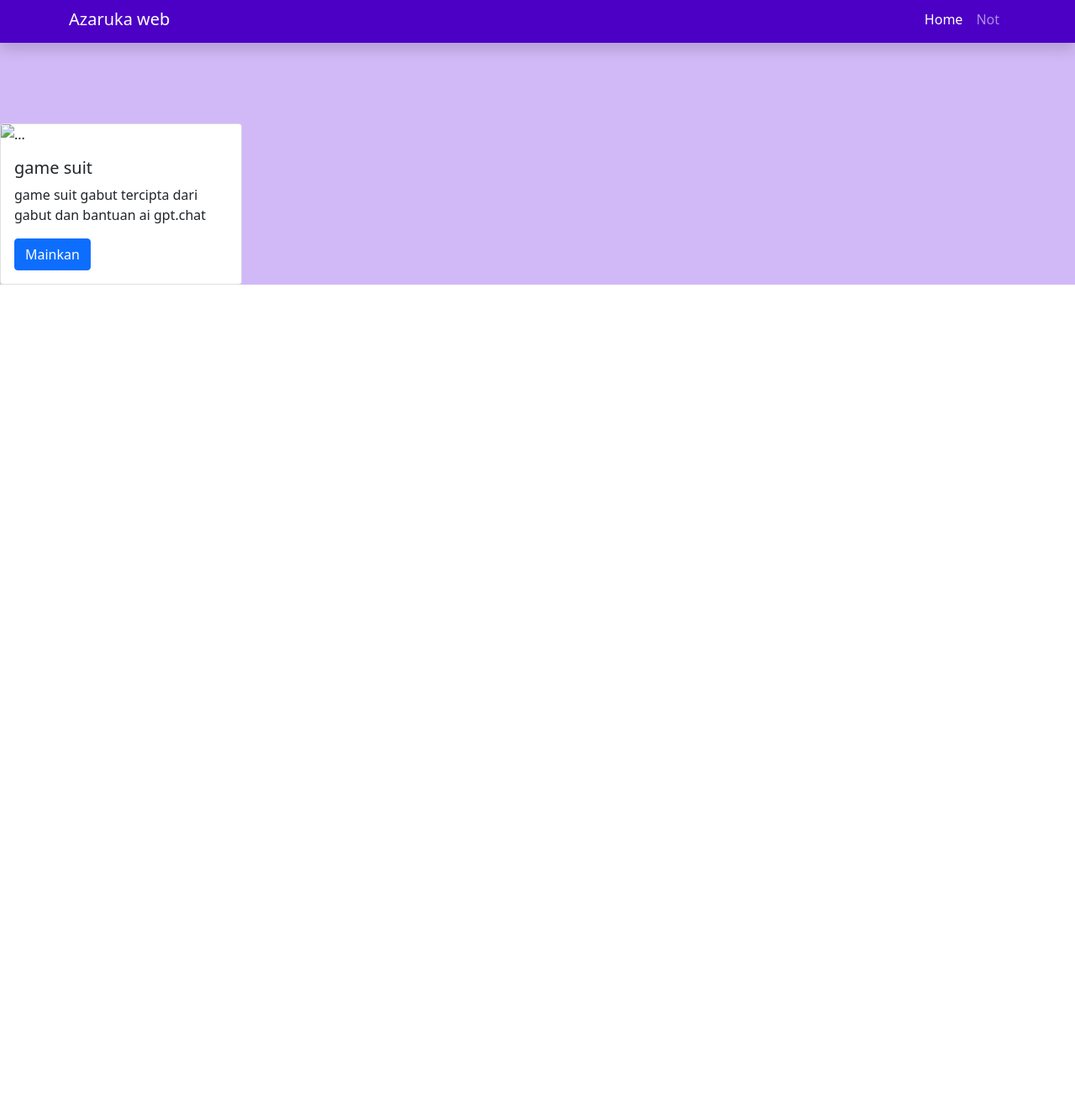
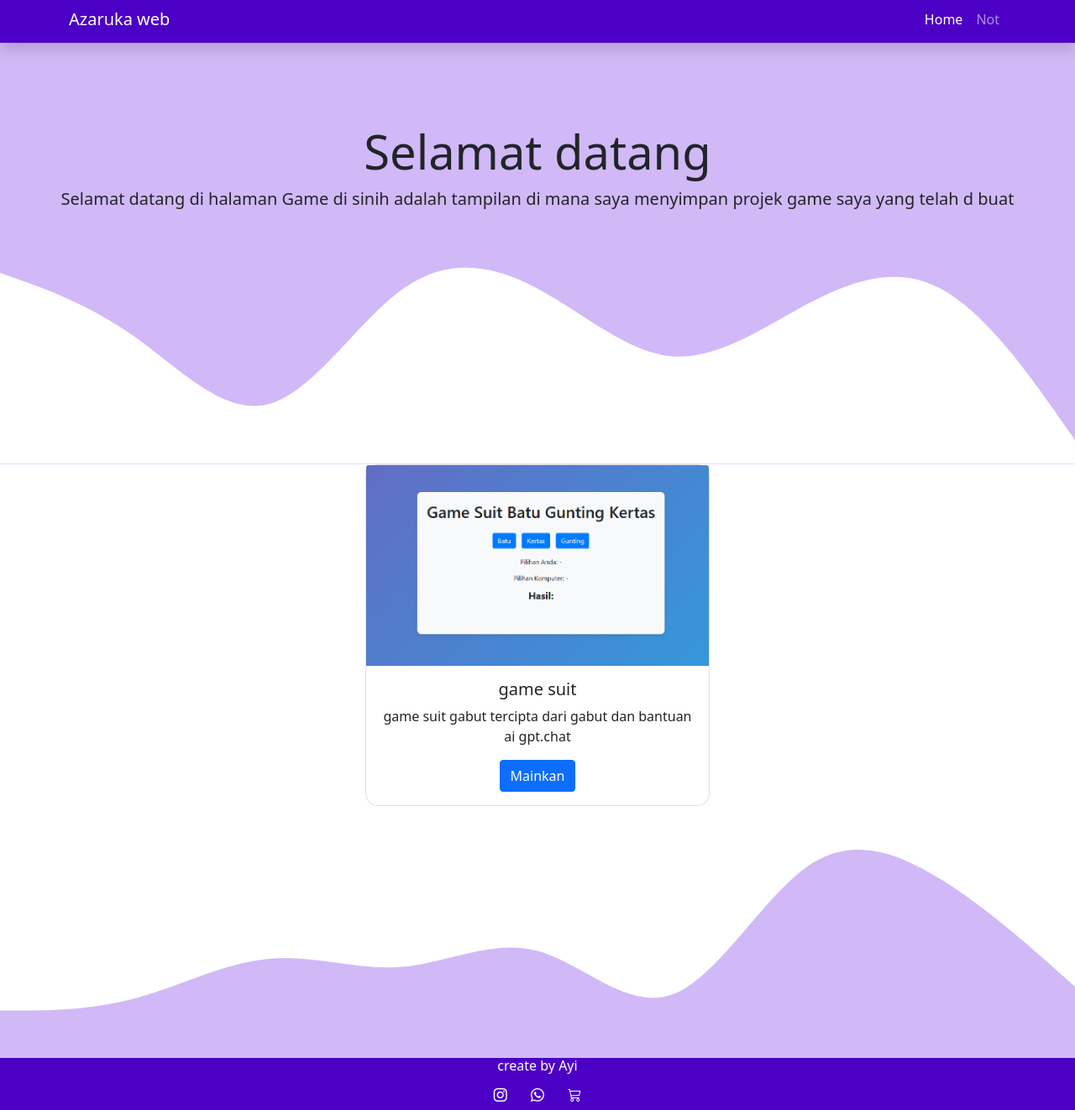
Before and after one commit to QAI13/Azaruka, a plain HTML site: page Game.html in a window 1280 px wide. Shown: the part 5-1327 px from the top of the page at 84% size. Before the commit the page ends 800 px from the top, so only its background shows below. Drawn offline with nearby package versions, Linux system fonts and the light colour scheme.

Commit message:
perbaikan menyeluruh

```diff
--- a/Game.html
+++ b/Game.html
@@ -4,9 +4,12 @@
     <!-- Required meta tags -->
     <meta charset="utf-8" />
     <meta name="viewport" content="width=device-width, initial-scale=1" />
+<!-- boostrap css -->
+    <link href="https://cdn.jsdelivr.net/npm/bootstrap@5.0.2/dist/css/bootstrap.min.css" rel="stylesheet" integrity="sha384-EVSTQN3/azprG1Anm3QDgpJLIm9Nao0Yz1ztcQTwFspd3yD65VohhpuuCOmLASjC" crossorigin="anonymous" />
 
-    <!-- Bootstrap CSS -->
-    <link href="https://cdn.jsdelivr.net/npm/bootstrap@5.0.2/dist/css/bootstrap.min.css" rel="stylesheet" integrity="sha384-EVSTQN3/azprG1Anm3QDgpJLIm9Nao0Yz1ztcQTwFspd3yD65VohhpuuCOmLASjC" crossorigin="anonymous" />
+  <!-- CSS ICON -->
+  <link rel="stylesheet" href="https://cdn.jsdelivr.net/npm/bootstrap-icons@1.10.5/font/bootstrap-icons.css">
+  <!-- ahir icon -->
 
     <!-- my css -->
     <link rel="stylesheet" href="stylesheet.css" />
@@ -39,17 +42,49 @@
     </nav>
 
     <!-- AKHIR NAVBAR -->
+
     <!-- jumbo -->
     <section class="jumbotron">
-      <div class="card" style="width: 18rem;">
-        <img src="..." class="card-img-top" alt="...">
+    <div style="text-align: center;">
+      <h1 class="display-4">Selamat datang</h1>
+      <p class="lead">Selamat datang di halaman Game di sinih adalah tampilan di mana saya menyimpan projek game saya yang telah d buat</p>
+
+    </div>
+    <svg xmlns="http://www.w3.org/2000/svg" viewBox="0 0 1440 320"><path fill="#ffffff" fill-opacity="1" d="M0,64L30,74.7C60,85,120,107,180,149.3C240,192,300,256,360,240C420,224,480,128,540,85.3C600,43,660,53,720,85.3C780,117,840,171,900,176C960,181,1020,139,1080,106.7C1140,75,1200,53,1260,85.3C1320,117,1380,203,1410,245.3L1440,288L1440,320L1410,320C1380,320,1320,320,1260,320C1200,320,1140,320,1080,320C1020,320,960,320,900,320C840,320,780,320,720,320C660,320,600,320,540,320C480,320,420,320,360,320C300,320,240,320,180,320C120,320,60,320,30,320L0,320Z"></path></svg>
+    </section>
+
+    <!-- akhir jumbo -->
+<!-- tampilan game -->
+<div id="tampilan">
+  <div  class="row justify-content-center">
+    <div class="col-md-4 mb-3 text-center ">
+      <div class="card">
+        <img src="IMG/6.jpg" class="card-img-top" alt="Game pertama">
         <div class="card-body">
           <h5 class="card-title">game suit</h5>
           <p class="card-text">game suit gabut tercipta dari gabut dan bantuan ai gpt.chat</p>
           <a href="game/Gs.html" class="btn btn-primary">Mainkan</a>
         </div>
       </div>
-    </section>
-    <!-- akhir jumbo -->
+    </div>
+  </div>
+</div>
+<!-- akhir tampilan -->
+<svg xmlns="http://www.w3.org/2000/svg" viewBox="0 0 1440 320"><path fill="#b893f3a4" fill-opacity="1" d="M0,256L30,256C60,256,120,256,180,240C240,224,300,192,360,186.7C420,181,480,203,540,197.3C600,192,660,160,720,176C780,192,840,256,900,234.7C960,213,1020,107,1080,64C1140,21,1200,43,1260,80C1320,117,1380,171,1410,197.3L1440,224L1440,320L1410,320C1380,320,1320,320,1260,320C1200,320,1140,320,1080,320C1020,320,960,320,900,320C840,320,780,320,720,320C660,320,600,320,540,320C480,320,420,320,360,320C300,320,240,320,180,320C120,320,60,320,30,320L0,320Z"></path></svg>
+        <!-- foot -->
+        <footer class="text-white text-center fs-4" style="background-color: #4c00c5;">
+          <label >
+            <h6>
+              <p>
+                create by Ayi
+              </p>
+              <a href="https://www.instagram.com/ayi_januar/"><i class="bi bi-instagram me-4 text-white" ></i></a>
+              <a href="https://wa.me/+6283142070234"><i class="bi bi-whatsapp me-4 text-white"></i></a>
+              <a href="https://setoko.co/keripikku"> <i class="bi bi-cart3 text-white"></i></a>
+            </h6>
+          </label>
+        </footer>
+        <!-- akrir foot -->
   </body>
+
 </html>
--- a/stylesheet.css
+++ b/stylesheet.css
@@ -14,3 +14,7 @@
 section{
     padding-top: 6rem;
 }
+
+.card{
+    border-radius: 15px;
+}
```
Also changed, not shown: index.html (+15 -6 lines), IMG/6.jpg (added).
